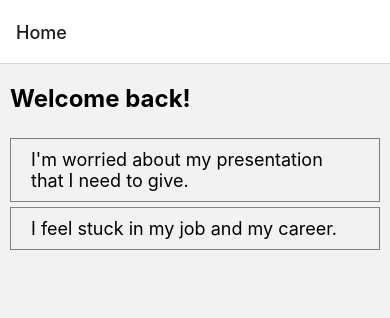
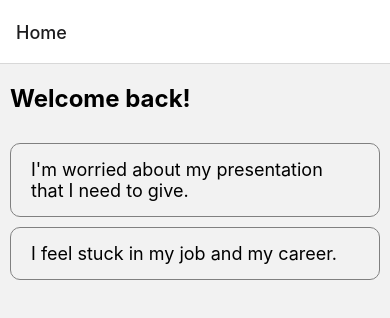
Before and after one commit to eustin/cbt-app, a React Native app: screen /Home in a window 390 px wide. Shown: the top 318 px of the page. Built offline with nearby package versions, Linux system fonts and the light colour scheme.

Commit message:
update styles in JournalEntry

```diff
--- a/src/components/JournalEntry.js
+++ b/src/components/JournalEntry.js
@@ -12,11 +12,12 @@ const JournalEntry = ({ title }) => {
 const styles = StyleSheet.create({
   container: {
     paddingHorizontal: 20,
-    paddingVertical: 10,
+    paddingVertical: 15,
     marginHorizontal: 10,
-    marginTop: 5,
+    marginTop: 10,
     borderWidth: 1,
     borderColor: "gray",
+    borderRadius: 10,
   },
   title: {
     fontSize: 18,
```
